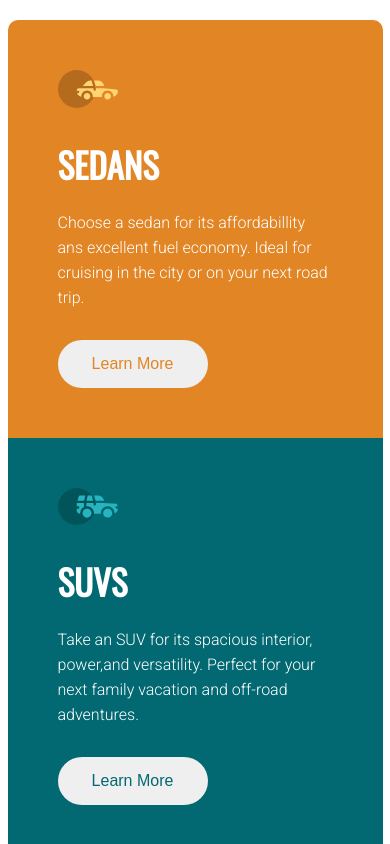
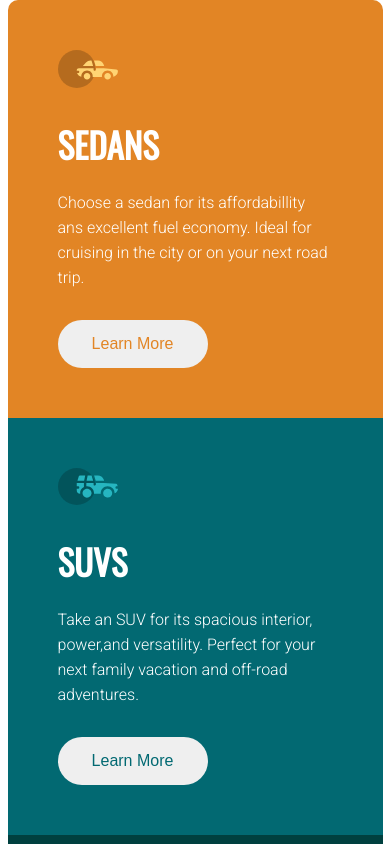
Before and after one commit to myrteza-labi/3-columns-junior, a React (Create React App) app: page / in a window 390 px wide. Shown: the top 844 px of the page. Built offline with nearby package versions, Linux system fonts and the light colour scheme.

Commit message:
hotfix responsive mobeil min-width

```diff
--- a/src/Components/ColumnsContainer.css
+++ b/src/Components/ColumnsContainer.css
@@ -36,3 +36,10 @@
     line-height: 25px;
     padding-top: 20px;
 }
+
+@media screen and (max-width: 410px) {
+    .ColumnsContainer {
+        margin: 0;
+        min-width: 375px;
+    }
+}
--- a/src/index.css
+++ b/src/index.css
@@ -28,3 +28,9 @@ body {
   justify-content: center;
   height: auto;
 }
+
+@media screen and (max-width: 410px) {
+  body {
+      min-width: 375px;
+  }
+}
```
